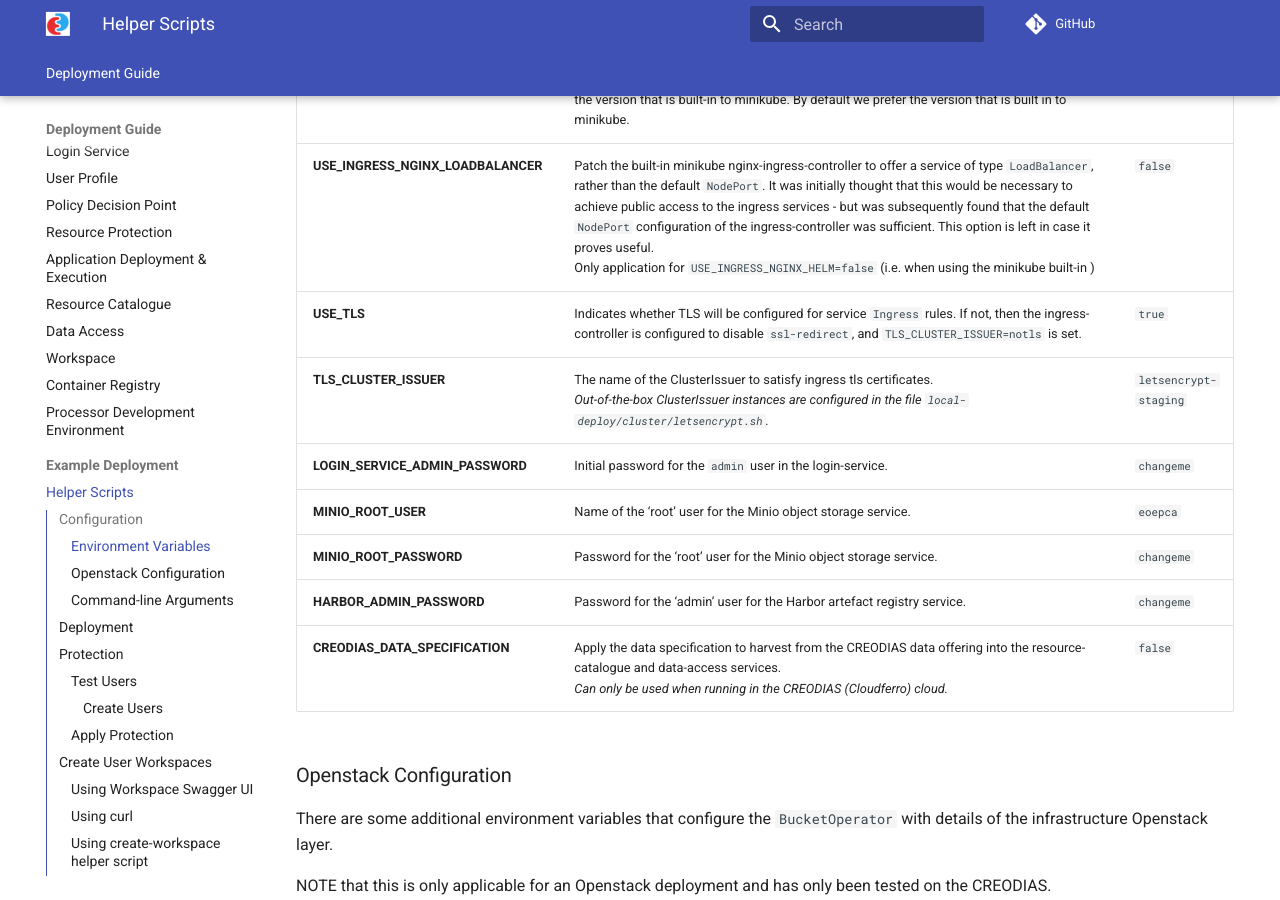
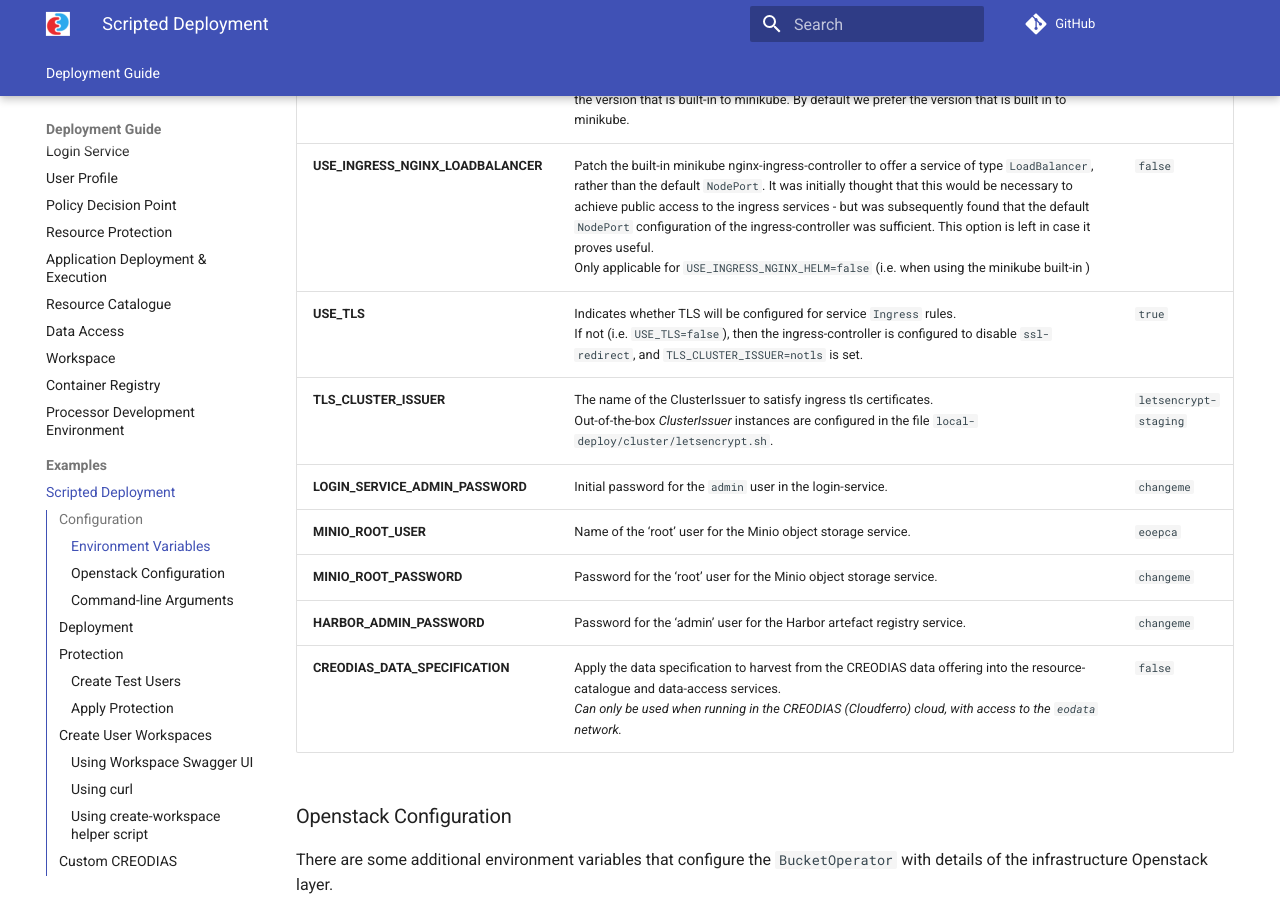
Before and after one commit to EOEPCA/deployment-guide, an MkDocs documentation site: the page built from docs/scripted-example-deployment.md, in a window 1280 px wide and 900 px high, scrolled down 1398 px. Built offline with MkDocs 1.6.1 and Material for MkDocs 9.7.7, drawn with Linux system fonts in a browser that asks for light colours; comment, search, counter and statistics services are not loaded; some of the changed text lies outside the part shown.

Commit message:
Updates for scripted example deployment

````diff
--- a/docs/helper-scripts.md
+++ b/docs/scripted-example-deployment.md
@@ -1,4 +1,4 @@
-# Helper Scripts
+# Scripted Example Deployment
 
 As a companion to the Deployment Guide descriptions, we have developed a set of scripts to provide a demonstration of an example deployment, in the subdirectory `deployment-guide/local-deploy` of the source repository for this guide...
 
@@ -38,14 +38,14 @@ Variable | Description | Default
 **MINIKUBE_MEMORY_AMOUNT** | Amount of memory to allocate to the docker containers used by minikube to implement the cluster. | `12g`
 **USE_METALLB** | Enable use of minikube's built-in load-balancer.<br>The load-balancer can be used to facilitate exposing services publicly. However, the same can be achieved using minikube's built-in ingress-controller. Therefore, this option is suppressed by default. | `false`
 **USE_INGRESS_NGINX_HELM** | Install the ingress-nginx controller using the published helm chart, rather than relying upon the version that is built-in to minikube. By default we prefer the version that is built in to minikube.  | `false`
-**USE_INGRESS_NGINX_LOADBALANCER** | Patch the built-in minikube nginx-ingress-controller to offer a service of type `LoadBalancer`, rather than the default `NodePort`. It was initially thought that this would be necessary to achieve public access to the ingress services - but was subsequently found that the default `NodePort` configuration of the ingress-controller was sufficient. This option is left in case it proves useful.<br>Only application for `USE_INGRESS_NGINX_HELM=false` (i.e. when using the minikube built-in ) | `false`
-**USE_TLS** | Indicates whether TLS will be configured for service `Ingress` rules. If not, then the ingress-controller is configured to disable `ssl-redirect`, and `TLS_CLUSTER_ISSUER=notls` is set. | `true`
-**TLS_CLUSTER_ISSUER** | The name of the ClusterIssuer to satisfy ingress tls certificates.<br>_Out-of-the-box ClusterIssuer instances are configured in the file `local-deploy/cluster/letsencrypt.sh`._ | `letsencrypt-staging`
+**USE_INGRESS_NGINX_LOADBALANCER** | Patch the built-in minikube nginx-ingress-controller to offer a service of type `LoadBalancer`, rather than the default `NodePort`. It was initially thought that this would be necessary to achieve public access to the ingress services - but was subsequently found that the default `NodePort` configuration of the ingress-controller was sufficient. This option is left in case it proves useful.<br>Only applicable for `USE_INGRESS_NGINX_HELM=false` (i.e. when using the minikube built-in ) | `false`
+**USE_TLS** | Indicates whether TLS will be configured for service `Ingress` rules.<br>If not (i.e. `USE_TLS=false`), then the ingress-controller is configured to disable `ssl-redirect`, and `TLS_CLUSTER_ISSUER=notls` is set. | `true`
+**TLS_CLUSTER_ISSUER** | The name of the ClusterIssuer to satisfy ingress tls certificates.<br>Out-of-the-box _ClusterIssuer_ instances are configured in the file `local-deploy/cluster/letsencrypt.sh`. | `letsencrypt-staging`
 **LOGIN_SERVICE_ADMIN_PASSWORD** | Initial password for the `admin` user in the login-service. | `changeme`
 **MINIO_ROOT_USER** | Name of the 'root' user for the Minio object storage service. | `eoepca`
 **MINIO_ROOT_PASSWORD** | Password for the 'root' user for the Minio object storage service. | `changeme`
 **HARBOR_ADMIN_PASSWORD** | Password for the 'admin' user for the Harbor artefact registry service. | `changeme`
-**CREODIAS_DATA_SPECIFICATION** | Apply the data specification to harvest from the CREODIAS data offering into the resource-catalogue and data-access services.<br>_Can only be used when running in the CREODIAS (Cloudferro) cloud._ | `false`
+**CREODIAS_DATA_SPECIFICATION** | Apply the data specification to harvest from the CREODIAS data offering into the resource-catalogue and data-access services.<br>_Can only be used when running in the CREODIAS (Cloudferro) cloud, with access to the `eodata` network._ | `false`
 
 ### Openstack Configuration
 
@@ -81,7 +81,7 @@ Argument | Description | Default
 
 The deployment is initiated by setting the appropriate [environment variables](#environment-variables) and invoking the `eoepca.sh` script with suitable [command-line arguments](#command-line-arguments). You may find it convenient to do so using a wrapper script that customises the environment varaibles according to your cluster, and then invokes the `eoepca.sh` script.
 
-An example of this approach can be found in the script `creodias` that is supported by script `creodias-options` - used for deployment within a CREODIAS cloud. See section [Custom CREODIAS](#custom-creodias) below for more details.
+An example of this approach can be found in the script [`creodias`](https://github.com/EOEPCA/deployment-guide/blob/main/creodias) that is supported by script [`creodias-options`](https://github.com/EOEPCA/deployment-guide/blob/main/creodias-options) - used for deployment within a CREODIAS cloud. See section [Custom CREODIAS](#custom-creodias) below for more details.
 
 **_NOTE that if a prior deployment has been attempted then, before redeploying, a clean-up should be performed as described in the [Clean-up](#clean-up) section below. This is particularly important in the case that the minikube 'none' driver is used, as the persistence is maintained on the host and so is not naturally removed when the minikube cluster is destroyed._**
 
@@ -103,15 +103,13 @@ The protection of resource server endpoints is applied with the script `local-de
 
 The script `eoepca-protection.sh` introduces two users `eric` and `bob` to demonstrate the application of authorized access to various service endpoints: ADES, Workspace API and dummy-service (simple endpoint used for debugging).
 
-Thus, the users must first be created in the login-service and their unique IDs passed to the protection script.
+Thus, the users must [first be created](#create-test-users) in the login-service and their unique IDs passed to the protection script.
 
 ```
 Usage: eoepca-protection.sh <action> <eric-id> <bob-id> <public-ip> <domain>
 ```
 
-### Test Users
-
-#### Create Users
+### Create Test Users
 
 Access the login-service web interface (`https://auth.<domain>/`) as user admin using the credentials configured via `LOGIN_SERVICE_ADMIN_PASSWORD`.
 
@@ -136,14 +134,14 @@ The Workspace API provides a Swagger UI that facilitates interaction with the AP
 
 The portal is accessed at `https://portal.<domain>/`. It is a rudimentary web service that facilitates establishing the appropriate tokens in the user's browser context. Login to the portal as the `admin` user, using the configured credentials.
 
-Access the Workspace Swagger UI at `https://workspace-api.<domain>/docs#`. Workspaces are created using `POST  /workspaces  Create Workspace`. Expand the node and select `Try it out`. Complete the request body, such as...
+Access the Workspace Swagger UI at `https://workspace-api.<domain>/docs`. Workspaces are created using `POST  /workspaces` **(Create Workspace)**. Expand the node and select `Try it out`. Complete the request body, such as...
 ```
 {
   "preferred_name": "eric",
   "default_owner": "d95b0c2b-ea74-4b3f-9c6a-85198dec974d"
 }
 ```
-...where the `default_owner` is the user ID (Inum) for the user - thus protecting the created workspace for the identified user.
+...where the `default_owner` is the user ID (`Inum`) for the user - thus protecting the created workspace for the identified user.
 
 ### Using `curl`
 
@@ -185,7 +183,7 @@ A json response is returned, in which the field `id_token` provides the user ID
 
 ### Using `create-workspace` helper script
 
-As an aide there is a [helper script](https://github.com/EOEPCA/deployment-guide/blob/main/local-deploy/bin/create-workspace) `create-workspace`. The script is available in the [`deployment-guide` repository](https://github.com/EOEPCA/deployment-guide), and can be obtained as follows...
+As an aide there is a helper script [`create-workspace`](https://github.com/EOEPCA/deployment-guide/blob/main/local-deploy/bin/create-workspace). The script is available in the [`deployment-guide` repository](https://github.com/EOEPCA/deployment-guide), and can be obtained as follows...
 
 ```bash
 git clone git@github.com:EOEPCA/deployment-guide
@@ -211,6 +209,8 @@ By default `<client-id>` and `<client-secret>` are read from the `client.yaml` f
 
 ## Custom CREODIAS
 
+Based upon our development experiences on CREODIAS, there is a wrapper script `creodias` with particular customisations suited to the [CREODIAS](https://creodias.eu/) infrastructure and data offering. The customisations are expressed through [environment variables (as detailed above)](http://localhost:8000/scripted-example-deployment/#environment-variables) that are captured in the file `creodias-options`.
+
 TBD
 
 ## Clean-up
--- a/mkdocs.yml
+++ b/mkdocs.yml
@@ -23,8 +23,8 @@ nav:
       - Workspace: workspace.md
       - Container Registry: container-registry.md
       - Processor Development Environment: pde.md
-    - Example Deployment:
-      - Helper Scripts: helper-scripts.md
+    - Examples:
+      - Scripted Deployment: scripted-example-deployment.md
 
 theme:
   # name: mkdocs
````
